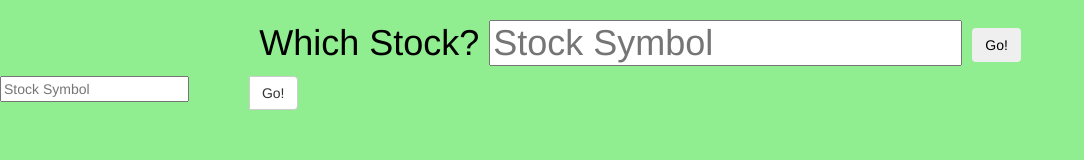
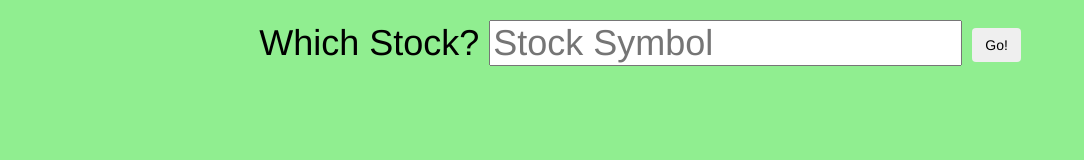
Before and after one commit to emadhaque/emadhaque, a plain HTML site: page index.html in a window 1280 px wide. Shown: the whole page, without its empty margins (0-1084 px from the left). Drawn offline with nearby package versions, Linux system fonts and the light colour scheme.

Commit message:
Update index.html

```diff
--- a/index.html
+++ b/index.html
@@ -19,17 +19,6 @@
    <button class="btn" type="button">Go!</button>
    </h1>
 
-   <div class="row">
-    <div class="col-lg-3">
-       <div class="input-group">
-         <input type="text" class="text" placeholder="Stock Symbol">
-         <span class="input-group-btn">
-             <button class="btn btn-default" type="button">Go!</button>
-         </span>
-       </div><!-- /input-group -->
-    </div><!-- /.col-lg-6 -->
-</div><!-- /.row -->
-
 </body>
 
 </html>
```
